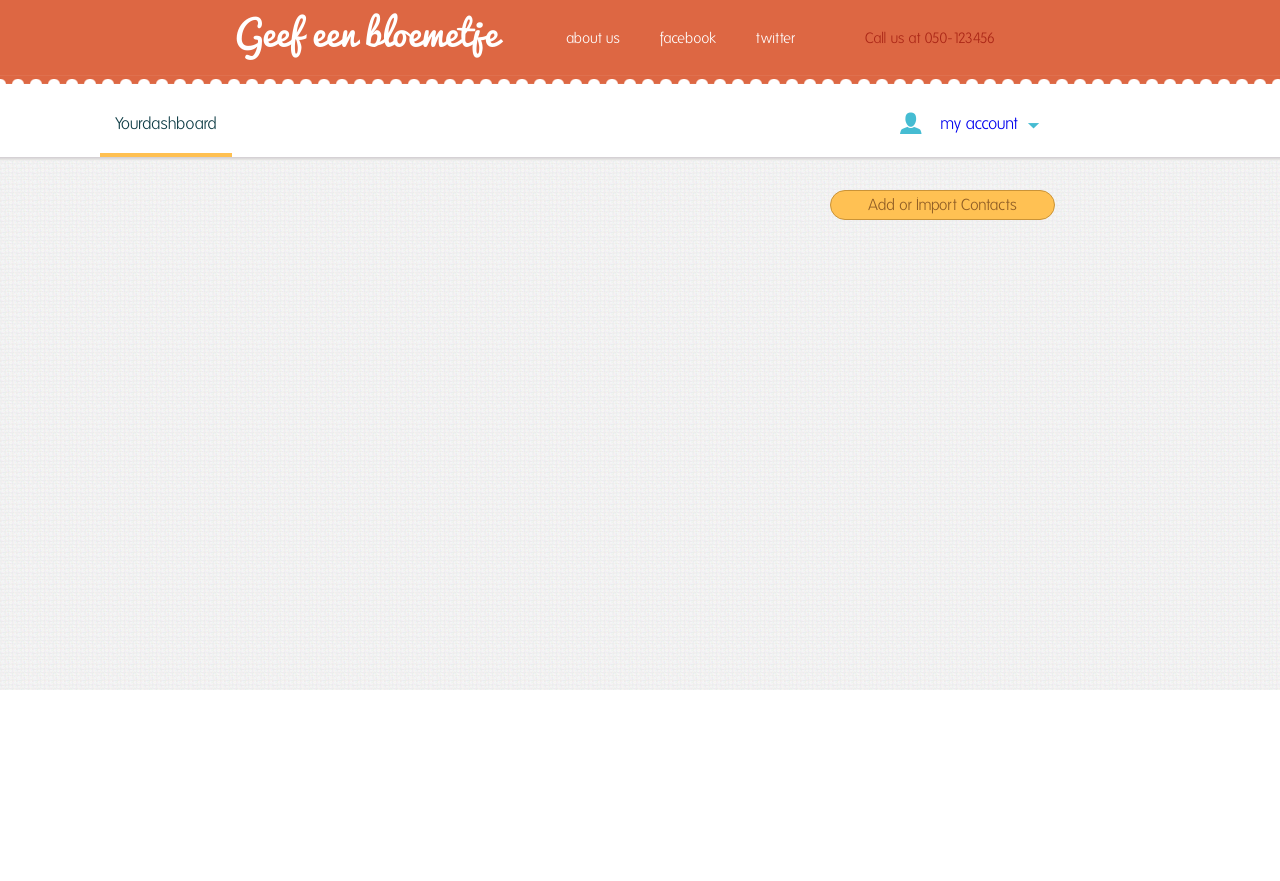
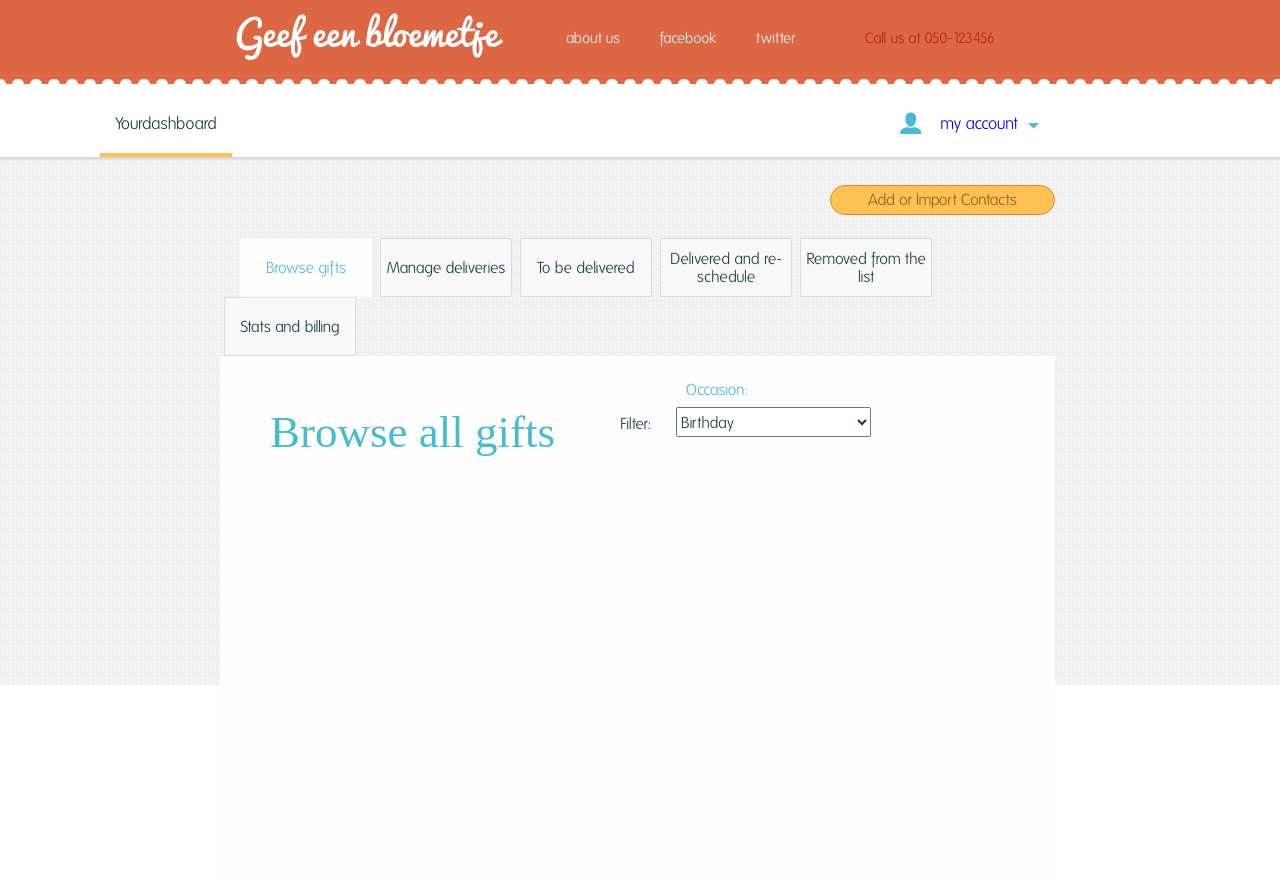
Before and after one commit to irinasavchenko/Flowers-sand-box, a plain HTML site: page index.html in a window 1280 px wide. Before the commit the page ends 800 px from the top, so only its background shows below. Drawn offline with Linux system fonts and the light colour scheme; a web font is replaced by a local one.

Commit message:
Added filters

```diff
--- a/_fonts.scss
+++ b/_fonts.scss
@@ -5,5 +5,10 @@
 
 @font-face {
   font-family: "Folks-Light";
-  src: url("./fonts/folks/Folks-Light.ttf");
+  src: url("./fonts/folks/Folks-Light.ttf") format("truetype");
 }
+
+@font-face {
+  font-family: "TrashHand";
+  src: url("./fonts/trash_hand/TrashHand.TTF") format("truetype");
+}
--- a/index.html
+++ b/index.html
@@ -37,6 +37,35 @@
   <div class="btn_add_contact">
     <button>Add or Import Contacts</button>
   </div>
+  <nav class="main_nav">
+    <ul>
+      <li class="active"><div class="table_cell"><a href="#">Browse gifts</a></div></li>
+      <li><div class="table_cell"><a href="#">Manage deliveries</a></div></li>
+      <li><div class="table_cell"><a href="#">To be delivered</a></div></li>
+      <li><div class="table_cell"><a href="#">Delivered and re-schedule</a></div></li>
+      <li><div class="table_cell"><a href="#">Removed from the list</a></div></li>
+      <li><div class="table_cell"><a href="#">Stats and billing</a></div></li>
+    </ul>
+  </nav>
+  <div class="dashboard">
+    <div class="dashboard_label">
+      <p>Browse all gifts</p>
+    </div>
+    <div class="filter">
+      <div class="filter_label">
+        <p>Filter:</p>
+      </div>
+      <div class="occasion">
+        <p>Occasion:</p>
+        <select>
+          <option>Birthday</option>
+          <option>Birthday</option>
+          <option>Birthday</option>
+          <option>Birthday</option>
+          </select>
+      </div>
+    </div>
+  </div>
 </div>
 
 </body>
--- a/styles.scss
+++ b/styles.scss
@@ -91,14 +91,16 @@ header {
   clear: both;
   @include gradient (top,#d1ccd1,#e9e9e6);
 }
+
 .main_content {
   height: 500px;
   background-image: url("./images/dashboard_browse_gifts_backgr.png");
-  padding: 30px 225px 0 0;
+  padding: 25px 225px 0 220px;
   .btn_add_contact {
     float: right;
+    margin-bottom: 23px;
     button {
-     // padding: 10px 35px;
+      // padding: 10px 35px;
       height: 30px;
       width: 225px;
       border-radius: 15px;
@@ -109,4 +111,88 @@ header {
       font-family: "Folks-Light";
     }
   }
+  nav.main_nav {
+    font-family: "Folks-Light";
+    clear: right;
+    height: 57px;
+    ul {
+      li {
+        display: block;
+        float: left;
+        height: 57px;
+        width: 130px;
+        border: 1px solid #d2dce1;
+        border-radius: 2px;
+        margin: 0 4px;
+        text-align: center;
+        background-color: #f8f8f8;
+        font-size: 16px;
+        div.table_cell {
+          display: table-cell;
+          vertical-align: middle;
+          height: inherit;
+          width: inherit;
+          a {
+            text-decoration: none;
+            color: #0f3d46;
+            font-size: 16px;
+          }
+        }
+      }
+      li.active {
+        margin-left: 20px;
+        border: 1px solid #fefefe;
+        background-color: #fefefe;
+        .table_cell {
+          a {
+            color: #45bcd2;
+          }
+        }
+      }
+    }
+  }
+
+  .dashboard {
+    padding: 25px 120px 0 50px;
+    background-color: #fefefe;
+    clear: both;
+    height: 100%;
+    .dashboard_label {
+      float: left;
+      p {
+        font-family: "TrashHand";
+        font-size: 45px;
+        color: #45bcd2;
+        padding-top: 25px;
+      }
+    }
+    .filter {
+      font-family: "Folks-Light";
+      font-size: 16px;
+      float: left;
+      .filter_label {
+        float: left;
+        margin-left: 65px;
+        p {
+          color: #0f3d46;
+          line-height: 85px;
+        }
+      }
+      .occasion {
+        float: left;
+        margin-left: 25px;
+        p {
+          color: #45bcd2;
+          padding: 0 0 8px 10px;
+        }
+        select {
+          width: 195px;
+          height: 30px;
+          color: #0f3d46;
+          font-family: "Folks-Light";
+          font-size: 16px;
+        }
+      }
+    }
+  }
 }
```
Also changed, not shown: styles.css, 1 other file.
